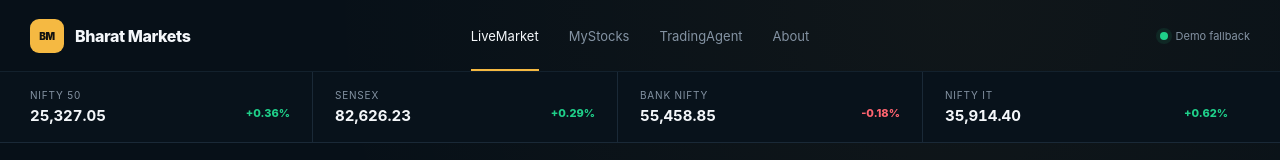
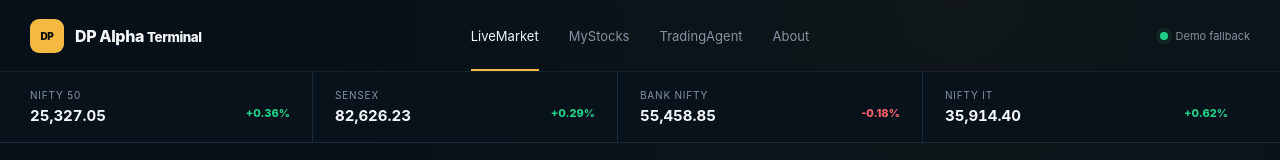
Before and after one commit to rogerdc17/global-markets-platform, a Next.js app: page / in a window 1280 px wide. Shown: the top 160 px of the page. Built offline with nearby package versions, Linux system fonts and the light colour scheme; no server answers.

Commit message:
Apply DP Alpha Terminal branding

```diff
--- a/components/Header.tsx
+++ b/components/Header.tsx
@@ -5,12 +5,12 @@
   status?: string;
 };
 
-export default function Header({ active, status = "Concept mode" }: HeaderProps) {
+export default function Header({ active, status = "Private terminal" }: HeaderProps) {
   return (
     <header className="nav-shell">
-      <Link className="brand" href="/" aria-label="Bharat Markets home">
-        <span className="brand-mark">BM</span>
-        <span>Bharat Markets</span>
+      <Link className="brand" href="/" aria-label="DP Alpha Terminal home">
+        <span className="brand-mark">DP</span>
+        <span>DP Alpha <small className="brand-terminal">Terminal</small></span>
       </Link>
 
       <nav className="desktop-nav" aria-label="Primary">
```
